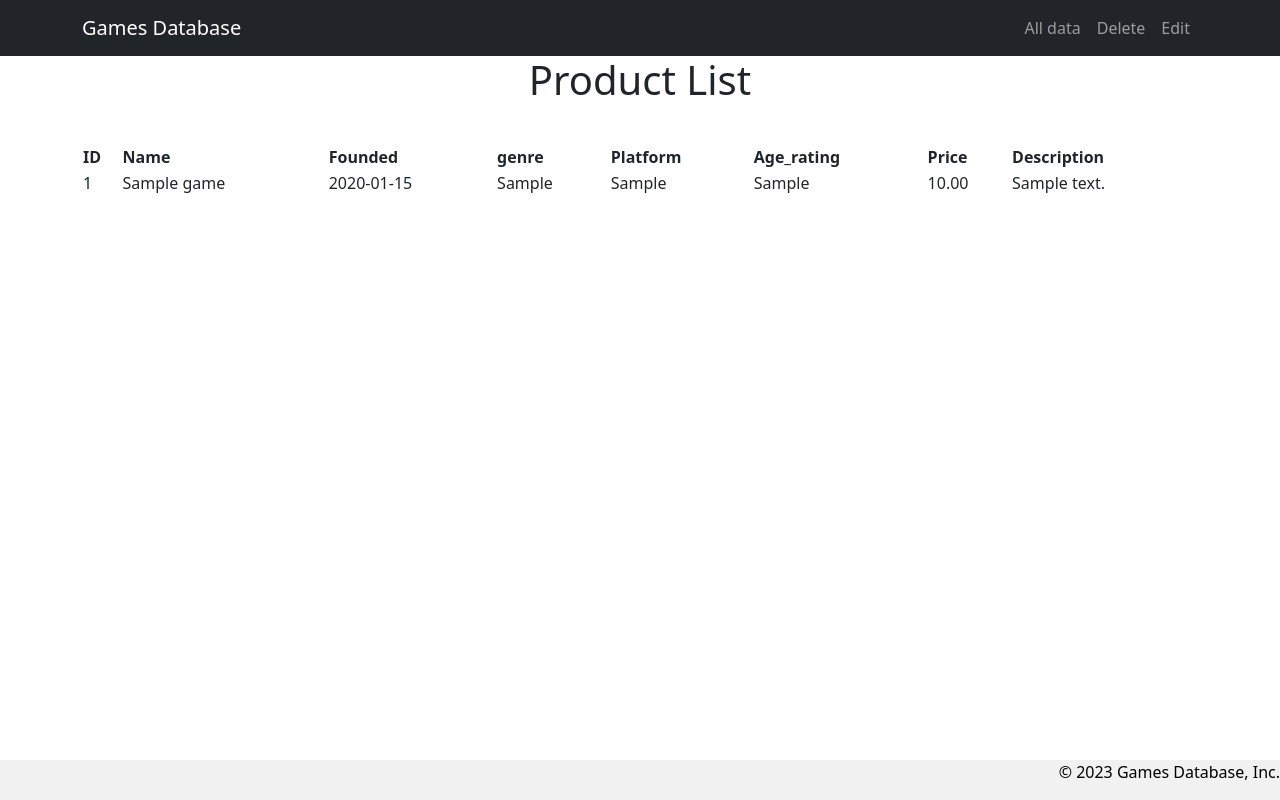
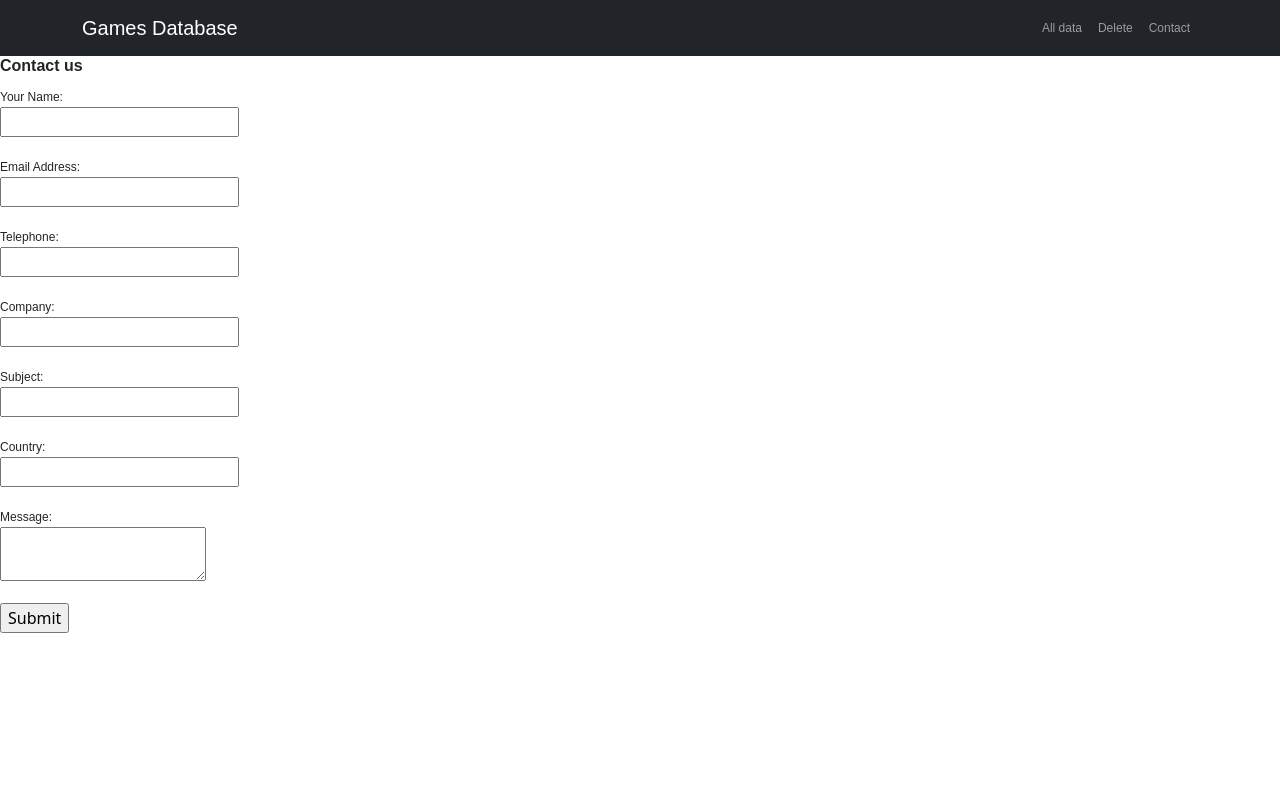
Before and after one commit to tiao1314/Assignemnt-2, a PHP site: page /page-3.php in a window 1280 px wide. Run offline with PHP 8.4, Linux system fonts and the light colour scheme; tables that the repository leaves empty hold one stand-in row (values such as "Sample post").

Commit message:
added contact form

```diff
--- a/includes/include.php
+++ b/includes/include.php
@@ -33,7 +33,7 @@
                 <a class="nav-link" aria-current="page" href="page-2.php">Delete</a>
               </li>
               <li class="nav-item">
-                <a class="nav-link" aria-current="page" href="page-3.php">Edit</a>
+                <a class="nav-link" aria-current="page" href="page-3.php">Contact</a>
               </li>
             </ul>
           </span>
--- a/page-3.php
+++ b/page-3.php
@@ -1,65 +1,69 @@
-<?php
-require_once('database/database.php');
-
-// Get all games
-$query = 'SELECT * FROM games ORDER BY gameID';
-$statement = $db->prepare($query);
-$statement->execute();
-$games = $statement->fetchAll();
-$statement->closeCursor();
-
-?>
-
 <?php
 include 'includes/include.php'
 ?>
+<!DOCTYPE HTML>
+<html>
+<head>
+	<title>Contact us</title>
+	<!-- define some style elements-->
+	<style>
+		h1 {
+			font-family: Arial, Helvetica, sans-serif;
+			font-size: 16px;
+			font-weight: bold;
+		}
+		label, a {
+			font-family: Arial, Helvetica, sans-serif;
+			font-size: 12px;
+		}
+	</style>
+</head>
+<body>
+	<h1>Contact us</h1>
+	<form method="POST" name="contactform" action="contact-form-handler.php">
+		<p>
+			<label for='name'>Your Name:</label> <br>
+			<input type="text" name="name">
+		</p>
+		<p>
+			<label for='email'>Email Address:</label> <br>
+			<input type="text" name="email"> <br>
+		</p>
+		<p>
+			<label for='telephone'>Telephone:</label> <br>
+			<input type="tel" name="telephone"> <br>
+		</p>
+		<p>
+			<label for='company'>Company:</label> <br>
+			<input type="text" name="company"> <br>
+		</p>
+		<p>
+			<label for='subject'>Subject:</label> <br>
+			<input type="text" name="subject"> <br>
+		</p>
+		<p>
+			<label for='country'>Country:</label> <br>
+			<input type="text" name="country"> <br>
+		</p>
+		<p>
+			<label for='message'>Message:</label> <br>
+			<textarea name="message"></textarea>
+		</p>
+		<input type="submit" value="Submit"><br>
+	</form>
 
+	<script language="JavaScript">
+	var frmvalidator  = new Validator("contactform");
+	frmvalidator.addValidation("name","req","Please provide your name");
+	frmvalidator.addValidation("email","req","Please provide your email");
+	frmvalidator.addValidation("email","email","Please enter a valid email address");
+	frmvalidator.addValidation("telephone","req","Please provide your telephone number");
+	frmvalidator.addValidation("telephone","minlen=10","Please enter a valid telephone number");
+	frmvalidator.addValidation("company","req","Please provide your company name");
+	frmvalidator.addValidation("subject","req","Please provide a subject for your message");
+	frmvalidator.addValidation("country","req","Please provide your country name");
+	frmvalidator.addValidation("message","req","Please provide a message");
+</script>
 
-<main class="container">
-<h1>Product List</h1>
-    <section>
-        <!-- display a table of game info -->
-        <table>
-            <tr>
-                <th>ID</th>
-                <th>Name</th>
-                <th>Founded</th>
-                <th>genre</th>
-                <th>Platform</th>
-                <th>Age_rating</th>
-                <th>Price</th>
-                <th>Description</th>
-            </tr>
-
-            <?php foreach ($games as $game) : ?>
-            <tr>
-                <td><?php echo $game['gameID']; ?></td>
-                <td><?php echo $game['name']; ?></td>
-                <td><?php echo $game['release_date']; ?></td>
-                <td><?php echo $game['genre']; ?></td>
-                <td><?php echo $game['platform']; ?></td>
-                <td><?php echo $game['age_rating']; ?></td>
-                <td><?php echo $game['price']; ?></td>
-                <td><?php echo $game['description']; ?></td>
-
-
-
-
-
-            </tr>
-            <?php endforeach; ?>
-        </table>
-
-
-
-    </section>
-
-
-
-</main><!-- /.container -->
-    <script src="js/bootstrap.bundle.min.js"></script>
-    <footer>
-    <p>&copy; <?php echo date("Y"); ?> Games Database, Inc.</p>
-</footer>
-  </body>
+</body>
 </html>
```
Also changed, not shown: contact-form-handler.php (added, +52 -0 lines), contact-form-thank-you.php (added, +30 -0 lines).
